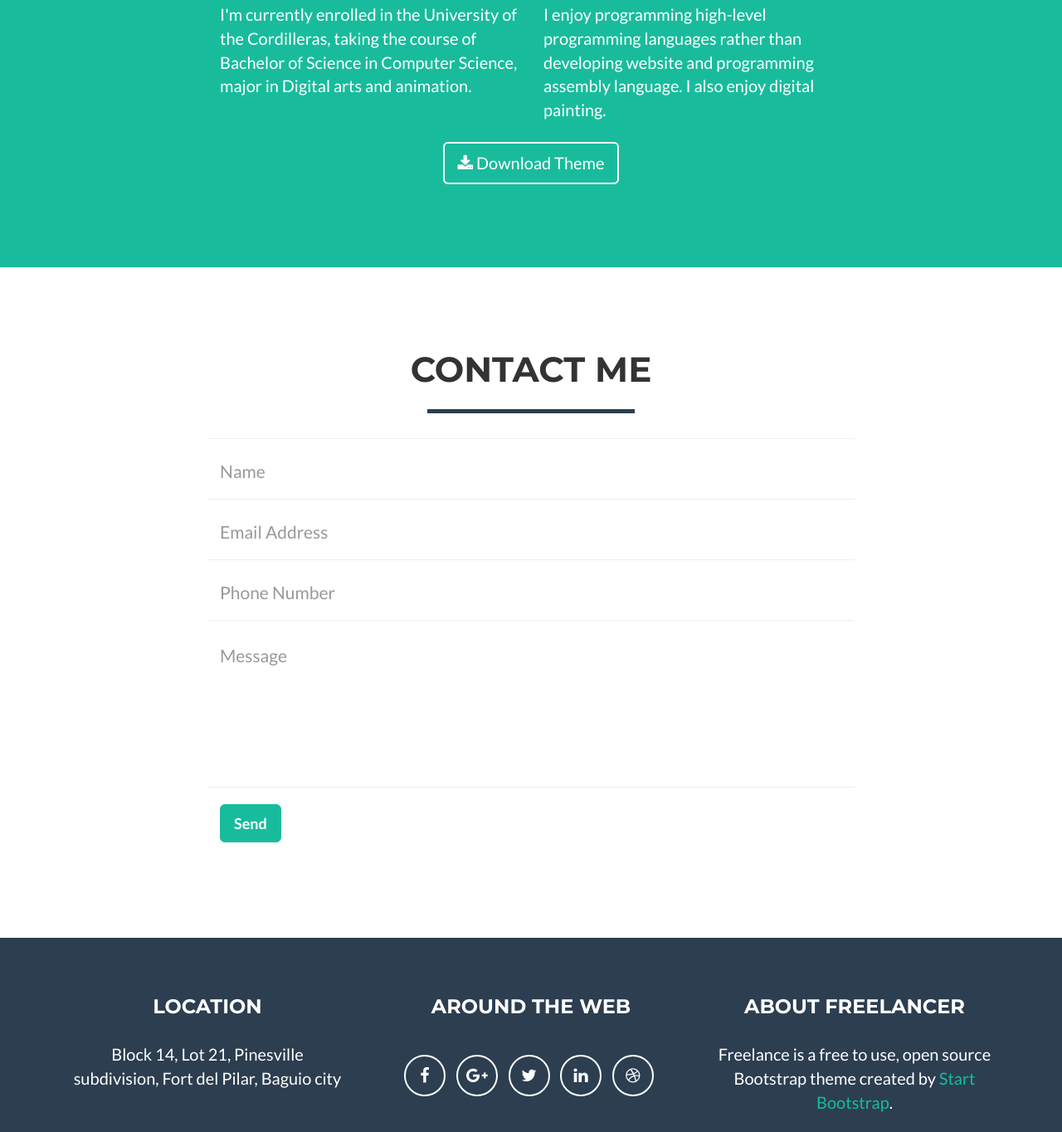
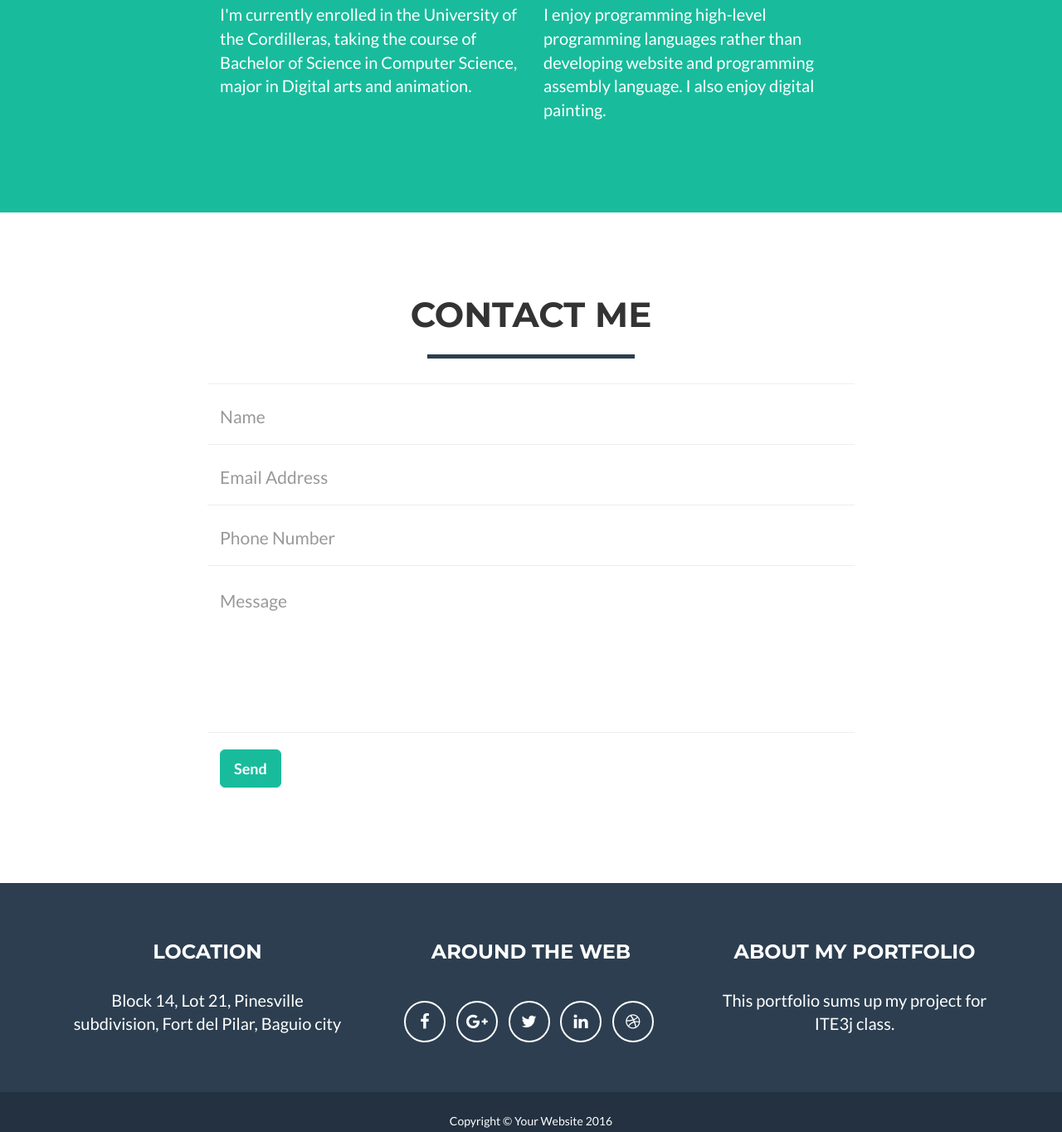
Before and after one commit to warrensimpadua/jansimpadua.github.io, a website: page index.html in a window 1280 px wide. Shown: the part 1565-2929 px from the top of the page at 83% size. Drawn offline with nearby package versions, Linux system fonts and the light colour scheme.

Commit message:
Update index.html

```diff
--- a/index.html
+++ b/index.html
@@ -126,11 +126,7 @@
                 <div class="col-lg-4">
                     <p>I enjoy programming high-level programming languages rather than developing website and programming assembly language. I also enjoy digital painting.</p>
                 </div>
-                <div class="col-lg-8 col-lg-offset-2 text-center">
-                    <a href="#" class="btn btn-lg btn-outline">
-                        <i class="fa fa-download"></i> Download Theme
-                    </a>
-                </div>
+
             </div>
         </div>
     </section>
@@ -221,8 +217,8 @@
                         </ul>
                     </div>
                     <div class="footer-col col-md-4">
-                        <h3>About Freelancer</h3>
-                        <p>Freelance is a free to use, open source Bootstrap theme created by <a href="http://startbootstrap.com">Start Bootstrap</a>.</p>
+                        <h3>About My Portfolio</h3>
+                        <p>This portfolio sums up my project for ITE3j class.</p>
                     </div>
                 </div>
             </div>
@@ -258,7 +254,7 @@
                 <div class="row">
                     <div class="col-lg-8 col-lg-offset-2">
                         <div class="modal-body">
-                            <h2>Project Title</h2>
+                            <h2>Resume</h2>
                             <hr class="star-primary">
                             <img src="img/portfolio/resume.png" class="img-responsive img-centered" alt="">
                             <p>Here is my <a href="file:///C:/Users/ITE32J-4/Desktop/resume/resume.html">Resume</a>.</p>
@@ -285,7 +281,7 @@
                 <div class="row">
                     <div class="col-lg-8 col-lg-offset-2">
                         <div class="modal-body">
-                            <h2>Project Title</h2>
+                            <h2>Project Layout</h2>
                             <hr class="star-primary">
                             <img src="img/portfolio/resume.png" class="img-responsive img-centered" alt="">
                             <p>Here is our <a href="file:///C:/Users/ITE32J-4/Desktop/resume/resume.html">Project layout</a>.</p>
```
